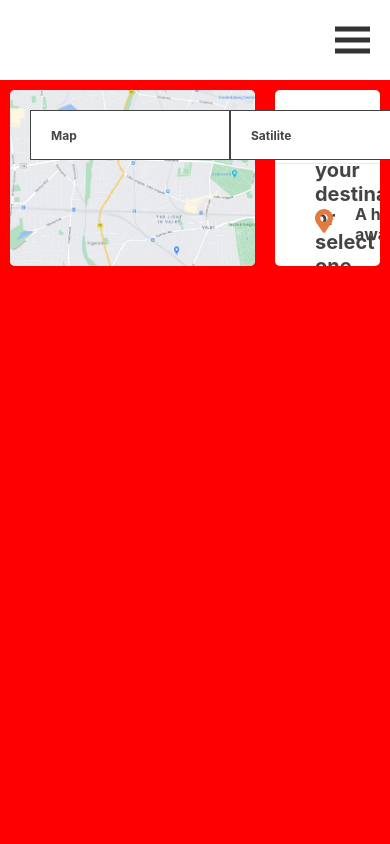
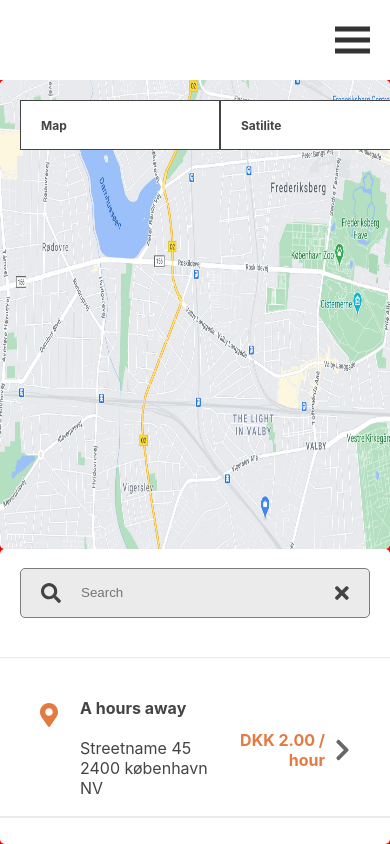
Before and after one commit to nikulasoskarsson/smart-parking, a React (Create React App) app: page / in a window 390 px wide. Shown: the top 844 px of the page. Built offline with nearby package versions, Linux system fonts and the light colour scheme.

Commit message:
doing some media queries

```diff
--- a/src/App.js
+++ b/src/App.js
@@ -18,7 +18,7 @@ function App() {
   return (
     <Router>
       <div
-        className='App'
+        className='App app-container'
         style={{ minHeight: '100vh', backgroundColor: 'red' }}
       >
         <Navbar
@@ -39,7 +39,7 @@ function App() {
                 setIsAuthenticated={setIsAuthenticated}
               />
             ) : (
-              <div style={{ display: 'flex' }}>
+              <div className='home-container'>
                 <Map />
                 <Search isAuthenticated={isAuthenticated} />
               </div>
--- a/src/App.scss
+++ b/src/App.scss
@@ -5,6 +5,7 @@
 @import 'sass/account-modal.scss';
 @import 'sass/booked.scss';
 @import 'sass/components.scss';
+@import 'sass/containers.scss';
 @import 'sass/map.scss';
 @import 'sass/navbar.scss';
 @import 'sass/search.scss';
--- a/src/index.css
+++ b/src/index.css
@@ -1,5 +1,7 @@
 body {
   margin: 0;
+  padding: 0;
+  box-sizing: border-box;
   font-family: -apple-system, BlinkMacSystemFont, 'Segoe UI', 'Roboto', 'Oxygen',
     'Ubuntu', 'Cantarell', 'Fira Sans', 'Droid Sans', 'Helvetica Neue',
     sans-serif;
--- /dev/null
+++ b/src/sass/containers.scss
@@ -0,0 +1,12 @@
+// Layout for different page contianers
+
+.app-container {
+  max-width: 100%;
+}
+.home-container {
+  display: flex;
+
+  @include respond(tablet) {
+    flex-direction: column;
+  }
+}
--- a/src/sass/map.scss
+++ b/src/sass/map.scss
@@ -7,6 +7,11 @@
   margin: 1rem;
   position: relative;
 
+  @include respond(tablet) {
+    height: calc(65vh - 8rem);
+    width: 100%;
+    margin: 0;
+  }
 
   &__img {
     border-radius: 0.5rem;
--- a/src/sass/search.scss
+++ b/src/sass/search.scss
@@ -6,9 +6,26 @@
   background: #fff;
   border-radius: 0.5rem;
   overflow: hidden;
+
+  @include respond(tablet) {
+    height: 35vh;
+    width: 100%;
+    margin: 0;
+  }
   &__search-content {
     padding: 0 4rem;
     height: 30%;
+
+    @include respond(tablet) {
+      display: flex;
+      align-items: center;
+      padding: 0 2rem;
+    }
+  }
+  &__heading {
+    @include respond(tablet) {
+      display: none;
+    }
   }
 
   &__searchbar {
@@ -105,7 +122,18 @@
       &-left {
         position: relative;
       }
-
+      &-right {
+        @include respond(tablet) {
+          display: flex;
+          align-items: center;
+        }
+        svg {
+          @include respond(tablet) {
+            margin-bottom: 4rem;
+            margin-left: 1rem;
+          }
+        }
+      }
       &-time {
         font-weight: medium;
       }
```
